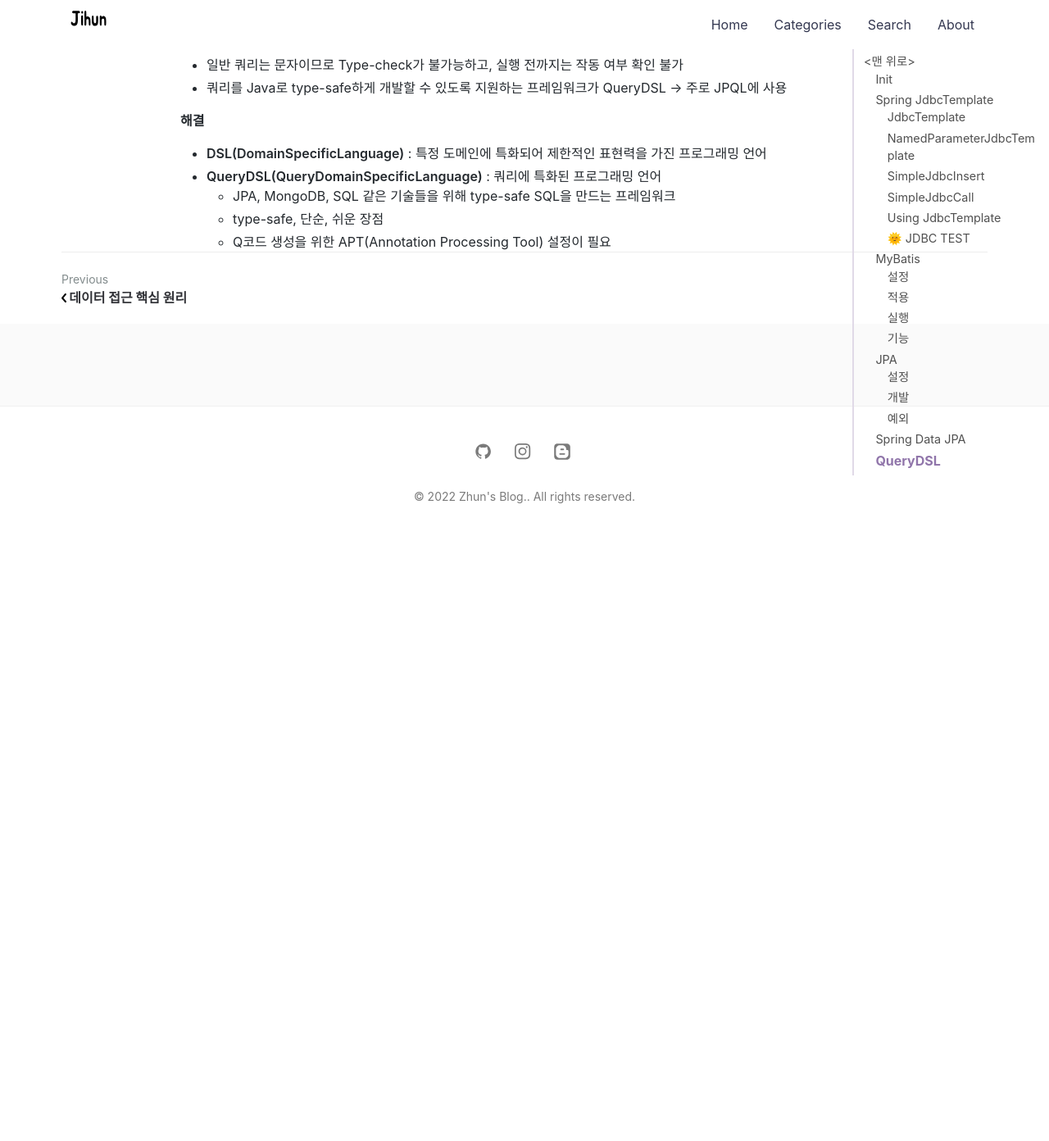
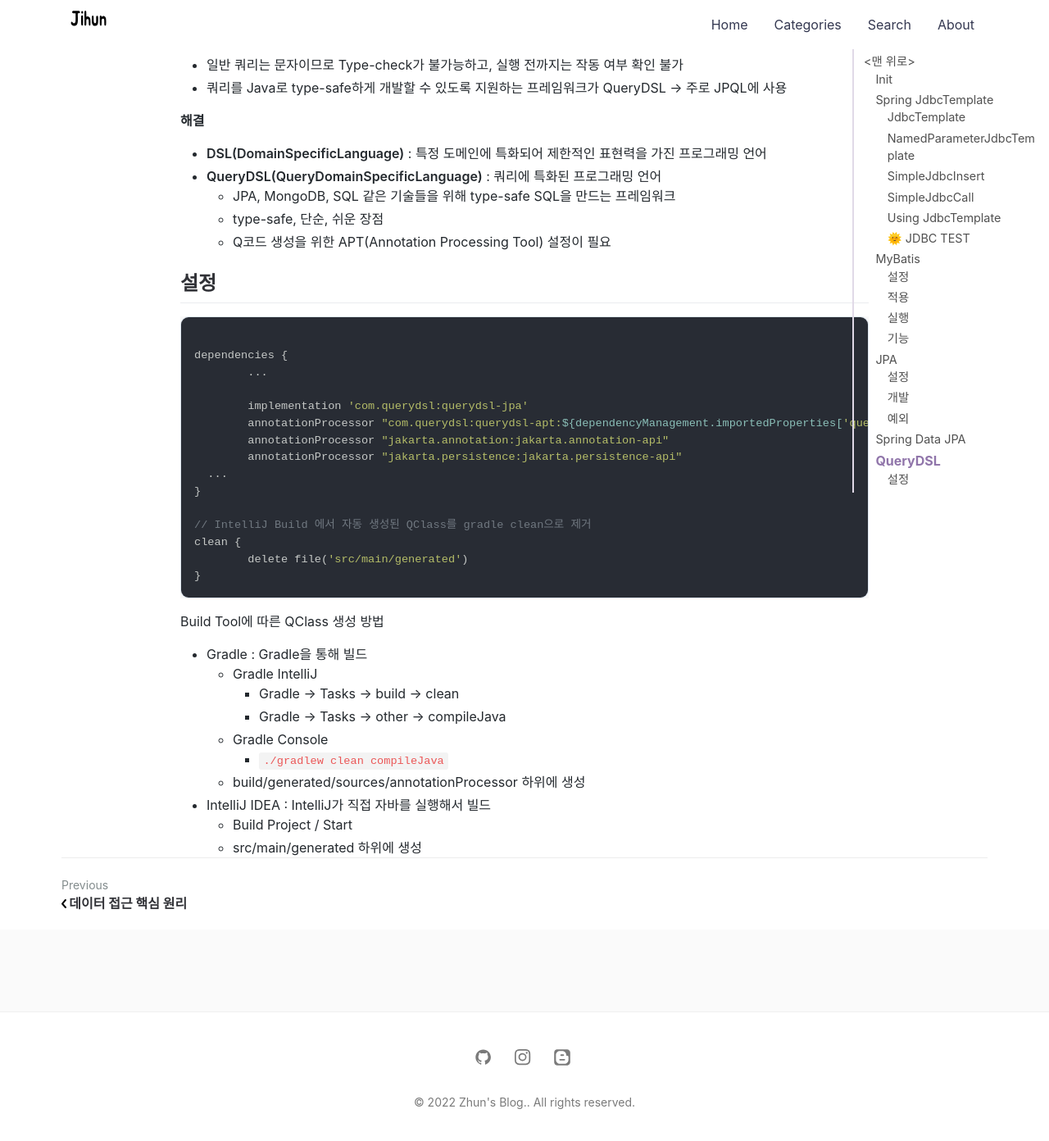
Before and after one commit to jihunparkme/jihunparkme.github.io, a Jekyll site: the page built from _posts/2022-08-08-Spring-DB-Part2.md, in a window 1280 px wide and 1400 px high, scrolled down 15711 px. Shown: the top 1392 px of the window at 82% size. Built offline with Jekyll 4.4.1, drawn with Linux system fonts in a browser that asks for light colours; nearby versions of some CDN libraries; comment, search, counter and statistics services are not loaded; before the commit the page ends 16372 px from its top, so only the background shows below that; some of the changed text lies outside the part shown.

Commit message:
[Querydsl] 설정

````diff
--- a/_posts/2022-08-08-Spring-DB-Part2.md
+++ b/_posts/2022-08-08-Spring-DB-Part2.md
@@ -698,3 +698,36 @@ public interface SpringDataJpaItemRepository extends JpaRepository<Item, Long> {
   - JPA, MongoDB, SQL 같은 기술들을 위해 type-safe SQL을 만드는 프레임워크
   - type-safe, 단순, 쉬운 장점
   - Q코드 생성을 위한 APT(Annotation Processing Tool) 설정이 필요
+
+## 설정
+
+```gradle
+
+dependencies {
+	...
+
+	implementation 'com.querydsl:querydsl-jpa'
+	annotationProcessor "com.querydsl:querydsl-apt:${dependencyManagement.importedProperties['querydsl.version']}:jpa"
+	annotationProcessor "jakarta.annotation:jakarta.annotation-api"
+	annotationProcessor "jakarta.persistence:jakarta.persistence-api"
+  ...
+}
+
+// IntelliJ Build 에서 자동 생성된 QClass를 gradle clean으로 제거
+clean {
+	delete file('src/main/generated')
+}
+```
+
+Build Tool에 따른 QClass 생성 방법
+
+- Gradle : Gradle을 통해 빌드
+  - Gradle IntelliJ
+    - Gradle -> Tasks -> build -> clean
+    - Gradle -> Tasks -> other -> compileJava
+  - Gradle Console
+    - `./gradlew clean compileJava`
+  - build/generated/sources/annotationProcessor 하위에 생성
+- IntelliJ IDEA : IntelliJ가 직접 자바를 실행해서 빌드
+  - Build Project / Start
+  - src/main/generated 하위에 생성
````
